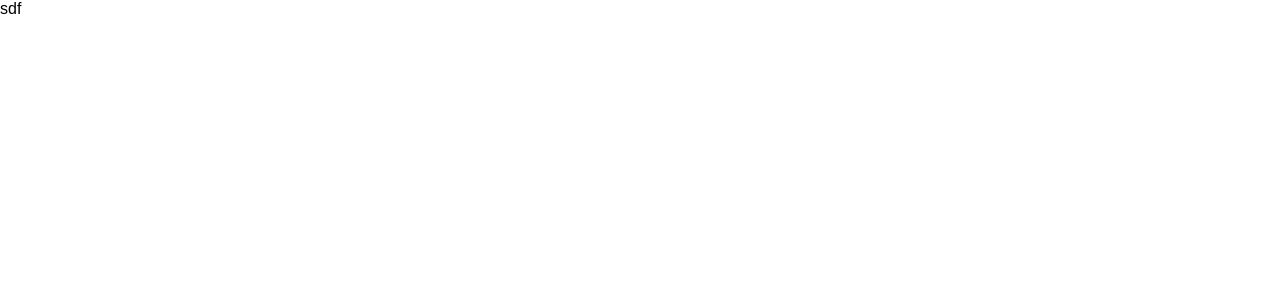
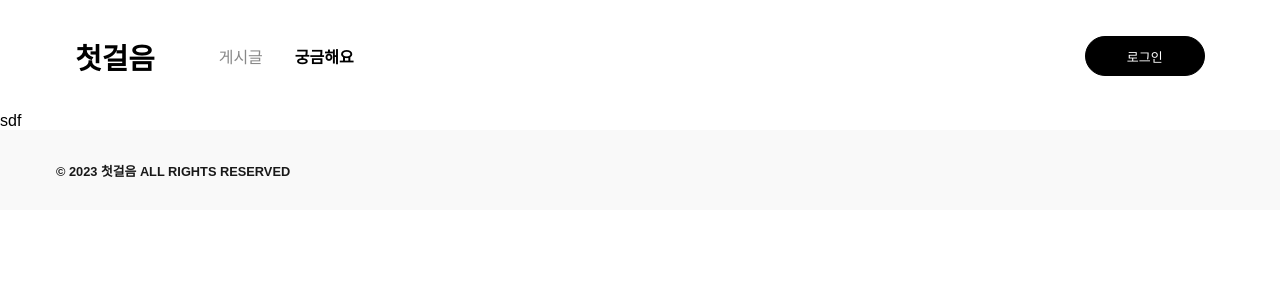
Before and after one commit to yeeZinu/1Team-FirstStep-FrontEnd, a Next.js app: page / in a window 1280 px wide. Shown: the top 300 px of the page. Built offline with nearby package versions, Linux system fonts and the light colour scheme.

Commit message:
feat: apply nav, footer

```diff
--- a/src/components/Footer/index.tsx
+++ b/src/components/Footer/index.tsx
@@ -12,7 +12,6 @@ function Footer() {
 export default Footer;
 
 const wrapper = (theme: Theme) => css`
-  position: fixed;
   bottom: 0;
   display: flex;
   align-items: center;
--- a/src/pages/Detail/[detailId].tsx
+++ b/src/pages/Detail/[detailId].tsx
@@ -1,4 +1,10 @@
+import { useRouter } from "next/router";
+
 function Detail() {
+  const {
+    query: { detailId },
+  } = useRouter();
+
   return;
 }
 export default Detail;
--- a/src/pages/_app.tsx
+++ b/src/pages/_app.tsx
@@ -2,12 +2,16 @@ import type { AppProps } from "next/app";
 import { ThemeProvider } from "@emotion/react";
 import GlobalStyle from "styles/GlobalStyle";
 import theme from "styles/Theme/theme";
+import Nav from "components/Nav";
+import Footer from "components/Footer";
 
 export default function App({ Component, pageProps }: AppProps) {
   return (
     <ThemeProvider theme={theme}>
       <GlobalStyle />
+      <Nav />
       <Component {...pageProps} />
+      <Footer />
     </ThemeProvider>
   );
 }
```
